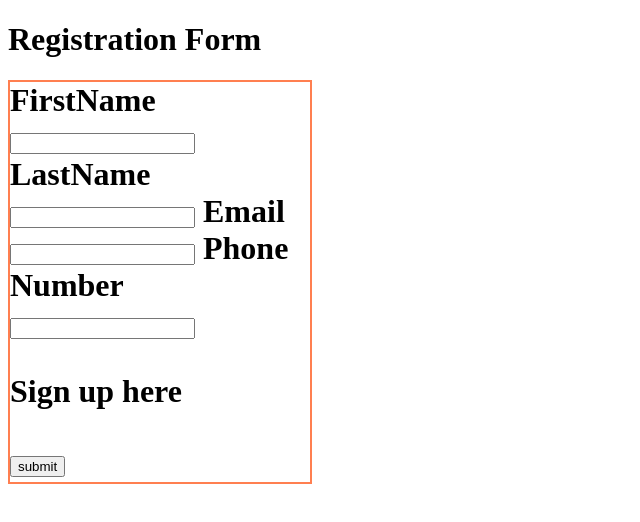
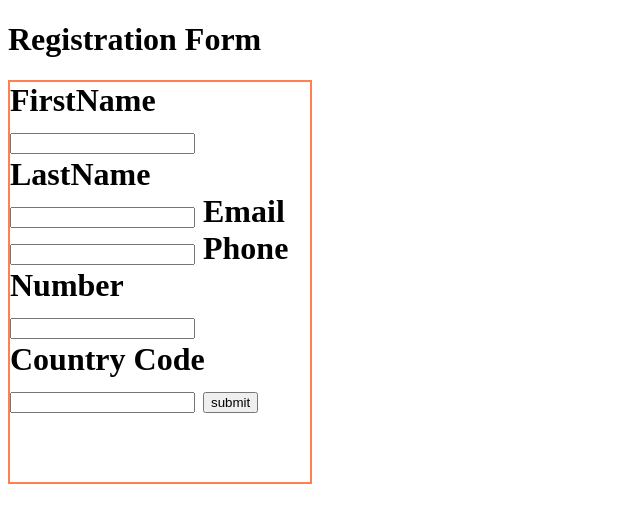
Before and after one commit to Maya-Geo/Ground3, a plain HTML site: page from.html in a window 1280 px wide. Shown: the whole page, without its empty margins (0-640 px from the left). Drawn offline with Linux system fonts and the light colour scheme.

Commit message:
Update from.html

```diff
--- a/from.html
+++ b/from.html
@@ -20,7 +20,9 @@
 		<label>Phone Number</label>
 		<input type="text" name="PhoneNumber">
 
-                <p>Sign up here<p/>
+		<label>Country Code</label>
+		<input type="text" name="PhoneNumber">
+
 		<button>submit</button>
 
 	</form>
```
